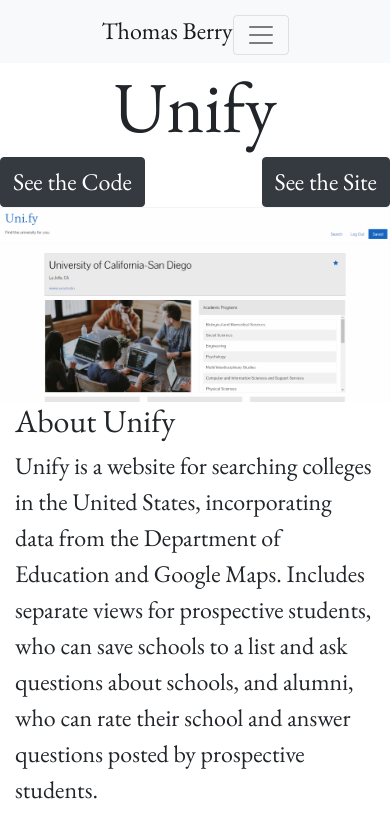
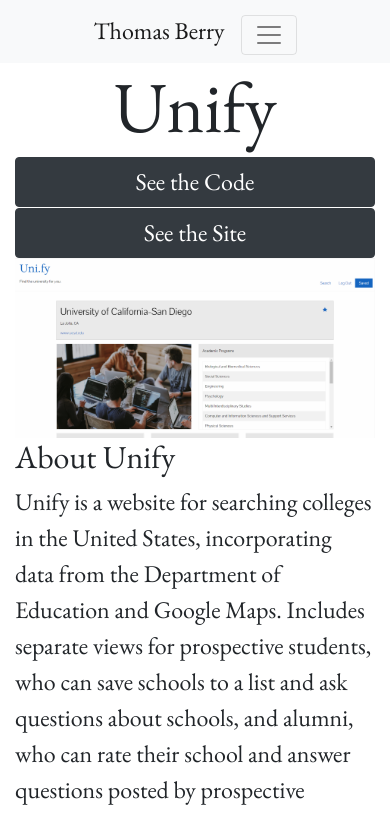
Before and after one commit to tsberry/portfolio-2, a React (Create React App) app: page /projects/0 in a window 390 px wide. Shown: the top 815 px of the page. Built offline with nearby package versions, Linux system fonts and the light colour scheme.

Commit message:
Improved mobile responsiveness

```diff
--- a/src/components/Navbar.js
+++ b/src/components/Navbar.js
@@ -29,7 +29,7 @@ class Navbar extends Component {
                         </ul>
                         </div>
                 <div className="mx-auto order-0">
-                <Link className="mx-auto navbar-brand" to="/">Thomas Berry</Link>
+                <Link className="navbar-brand" to="/">Thomas Berry</Link>
                 <button className="navbar-toggler" type="button" data-toggle="collapse" data-target=".collapse-target" aria-controls="navbarSupportedContent" aria-expanded="false" aria-label="Toggle navigation">
                     <span className="navbar-toggler-icon"></span>
                 </button>
--- a/src/pages/Project.css
+++ b/src/pages/Project.css
@@ -1,4 +1,9 @@
+.img-container img {
+    width: 100%;
+}
+
 .link-button {
+    width: 100%;
     font-size: 1.5rem;
 }
 
--- a/src/pages/Project.js
+++ b/src/pages/Project.js
@@ -6,16 +6,24 @@ class Project extends Component {
     render() {
         const project = projects[this.props.match.params.id];
         return (
-            <div className="col-md-12">
+            <div className="col-12">
                 <h1 className="display-3 text-center">{project.name}</h1>
                 <div className="row">
-                    <a className="link-button btn btn-dark mr-auto" href={project.repository}>See the Code</a>
-                    {project.deployed !== "none" ?
-                        <a className="link-button btn btn-dark ml-auto" href={project.deployed}>See the Site</a>
-                        : ""}
+                    <div className="col-md-3">
+                        <a className="link-button btn btn-dark" href={project.repository}>See the Code</a>
+                    </div>
+                    <div className="col-6">
+                    </div>
+                    <div className="col-md-3">
+                        {project.deployed !== "none" ?
+                            <a className="link-button btn btn-dark" href={project.deployed}>See the Site</a>
+                            : ""}
+                    </div>
                 </div>
                 <div className="row">
-                <img className="img-fluid" src={project.image} alt={project.name} />
+                    <div className="col-12 img-container">
+                        <img src={project.image} alt={project.name} />
+                    </div>
                 </div>
                 <h2>About {project.name}</h2>
                 <p className="description">{project.description}</p>
--- a/src/pages/Projects.js
+++ b/src/pages/Projects.js
@@ -10,12 +10,12 @@ class Projects extends Component {
                 <h1 className="display-3 text-center">Projects</h1>
                 <div className="row">
                     {projects.map((project, index) =>
-                        <div key={index} className="col-md-4">
+                        <div key={index} className="col-lg-4">
                             <div className="project-card card bg-dark text-white my-2">
                                 <img className="project-img card-img" src={project.image} alt={project.name} />
                                 <div className="card-img-overlay">
                                 <div className="row">
-                                    <div className="col-md-3 text-left">
+                                    <div className="col-3 text-left">
                                         <a className="project-link" href={project.repository}>
                                                 <span className="fa-layers fa-fw">
                                                     <i className="fas fa-square background-icon fa-3x"></i>
@@ -24,10 +24,10 @@ class Projects extends Component {
                                                 </span>
                                         </a>
                                     </div>
-                                    <div className="col-md-6">
+                                    <div className="col-6">
                                     </div>
                                     {project.deployed !== "none" ?
-                                    <div className="col-md-3 text-center">
+                                    <div className="col-3 text-center">
                                         <a className="project-link" href={project.deployed}>
                                         <span className="fa-layers fa-fw">
                                             <i className="fas fa-square background-icon fa-3x"></i>
@@ -36,7 +36,7 @@ class Projects extends Component {
                                         </span>
                                         </a>
                                     </div>
-                                    : <div className="col-md-3"></div>}
+                                    : <div className="col-3"></div>}
                                 </div>
                                 <div className="card-body text-center">
                                     <a className="about-button btn btn-dark" role="button" data-toggle="collapse" href={`#project-${index}`} aria-expanded="false" aria-controls="collapseExample">
```
